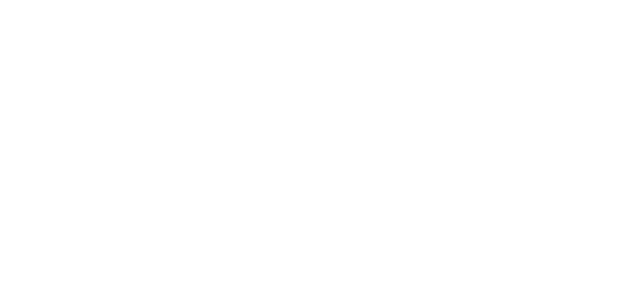
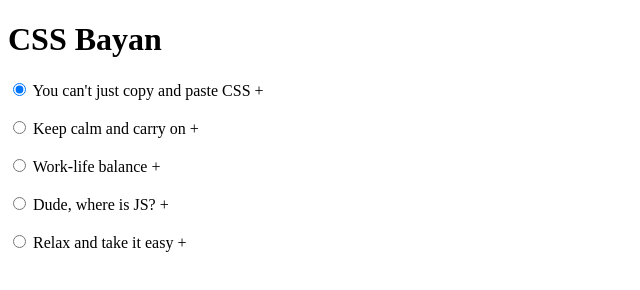
Before and after one commit to gtailde/cssBayan, a plain HTML site: page cssBayna/index.html in a window 1280 px wide. Shown: the whole page, without its empty margins (0-640 px from the left). Drawn offline with Linux system fonts and the light colour scheme.

Commit message:
add: HTML markup (Mon, Mar 13, 2023 10:38:34 AM)

```diff
--- a/cssBayna/index.html
+++ b/cssBayna/index.html
@@ -10,6 +10,81 @@
 </head>
 
 <body>
+  <div class="wrapper">
+    <div class="accordion">
+      <h1 class="accordion__title">CSS Bayan</h1>
+
+      <div class="collapsible-accordion">
+        <div class="collapsible-item">
+          <input type="radio" id="rad1" name="radio" class="inp" checked>
+          <label class="collapsible-item-label" for="rad1">You can't just copy and paste CSS
+            <span class="collapsible-item-label-dropdown-icon">+</span>
+          </label>
+          <div class="collapsible-item-content">
+            <label for="rad1">
+              <img src="" alt="" class="img">
+            </label>
+          </div>
+        </div>
+      </div>
+
+      <div class="collapsible-accordion">
+        <div class="collapsible-item">
+          <input type="radio" id="rad2" name="radio" class="inp">
+          <label class="collapsible-item-label" for="rad2">Keep calm and carry on
+            <span class="collapsible-item-label-dropdown-icon">+</span>
+          </label>
+          <div class="collapsible-item-content">
+            <label for="rad2">
+              <img src="" alt="" class="img">
+            </label>
+          </div>
+        </div>
+      </div>
+
+      <div class="collapsible-accordion">
+        <div class="collapsible-item">
+          <input type="radio" id="rad3" name="radio" class="inp">
+          <label class="collapsible-item-label" for="rad3">Work-life balance
+            <span class="collapsible-item-label-dropdown-icon">+</span>
+          </label>
+          <div class="collapsible-item-content">
+            <label for="rad3">
+              <img src="" alt="" class="img">
+            </label>
+          </div>
+        </div>
+      </div>
+
+      <div class="collapsible-accordion">
+        <div class="collapsible-item">
+          <input type="radio" id="rad4" name="radio" class="inp">
+          <label class="collapsible-item-label" for="rad4">Dude, where is JS?
+            <span class="collapsible-item-label-dropdown-icon">+</span>
+          </label>
+          <div class="collapsible-item-content">
+            <label for="rad4">
+              <img src="" alt="" class="img">
+            </label>
+          </div>
+        </div>
+      </div>
+
+      <div class="collapsible-accordion">
+        <div class="collapsible-item">
+          <input type="radio" id="rad5" name="radio" class="inp">
+          <label class="collapsible-item-label" for="rad5">Relax and take it easy
+            <span class="collapsible-item-label-dropdown-icon">+</span>
+          </label>
+          <div class="collapsible-item-content">
+            <label for="rad5">
+              <img src="" alt="" class="img">
+            </label>
+          </div>
+        </div>
+      </div>
+    </div>
+  </div>
 
 </body>
 
```
